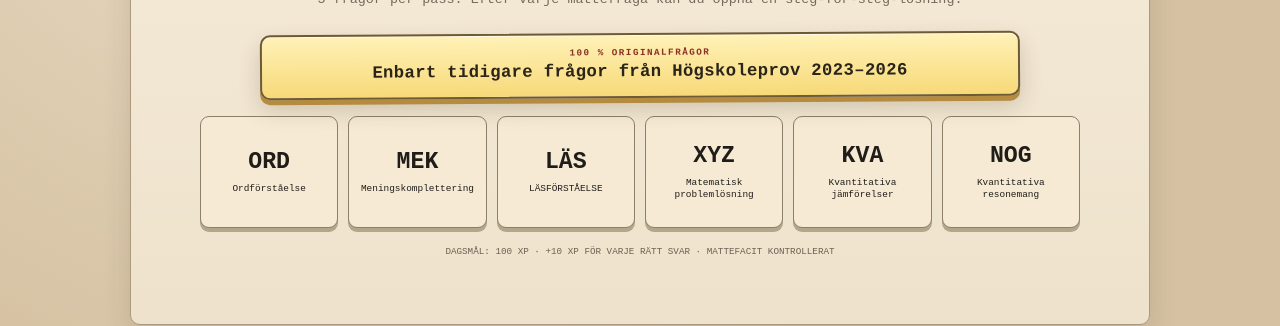
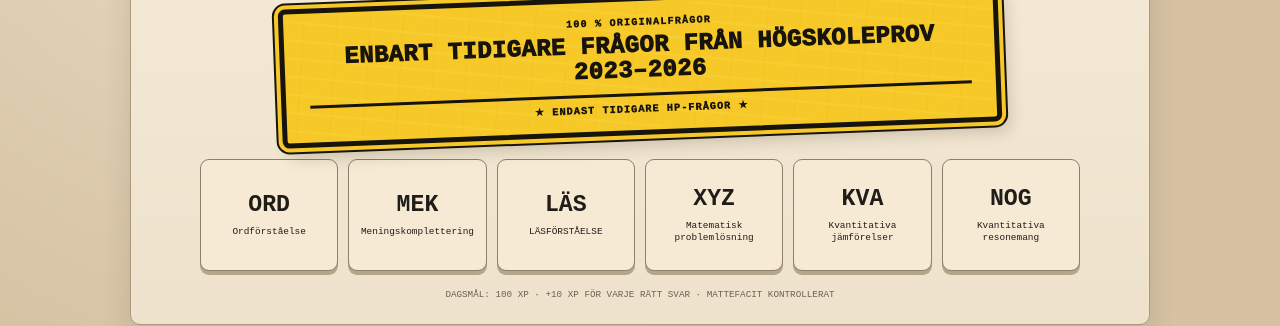
Before and after one commit to kristianberglin-swe/Hp-snabben, a plain HTML site: page index.html in a window 1280 px wide. Shown: the part 474-800 px from the top of the page. Drawn offline with Linux system fonts and the light colour scheme.

Commit message:
Add files via upload

```diff
--- a/index.html
+++ b/index.html
@@ -317,6 +317,104 @@
 <meta name="application-name" content="HP-snabben">
 <meta name="theme-color" content="#f4ead7">
 
+
+<style id="source-badge-stamp-style">
+/* Endast den gula informationsrutan ändras – övrig layout lämnas orörd. */
+.sourceBadge{
+  position:relative!important;
+  width:min(720px,90%)!important;
+  margin:10px auto 24px!important;
+  padding:17px 24px 16px!important;
+  box-sizing:border-box!important;
+
+  background:#f6c928!important;
+  color:#17130d!important;
+  border:5px solid #17130d!important;
+  border-radius:7px!important;
+
+  box-shadow:
+    0 0 0 4px #f6c928,
+    0 0 0 6px #17130d,
+    7px 10px 16px rgba(53,39,15,.20)!important;
+
+  text-align:center!important;
+  transform:rotate(-2.2deg)!important;
+  transform-origin:center!important;
+  overflow:hidden!important;
+}
+
+/* Sliten/stämplad yta utan bildfil */
+.sourceBadge::before{
+  content:""!important;
+  position:absolute!important;
+  inset:3px!important;
+  pointer-events:none!important;
+  opacity:.22!important;
+  background:
+    repeating-linear-gradient(7deg,
+      transparent 0 8px,
+      rgba(255,255,255,.85) 9px 10px,
+      transparent 11px 18px),
+    repeating-linear-gradient(96deg,
+      transparent 0 17px,
+      rgba(25,20,12,.55) 18px 19px,
+      transparent 20px 33px)!important;
+  mix-blend-mode:soft-light!important;
+}
+
+.sourceBadge::after{
+  content:"★   ENDAST TIDIGARE HP-FRÅGOR   ★"!important;
+  position:relative!important;
+  display:block!important;
+  margin-top:10px!important;
+  padding-top:8px!important;
+  border-top:3px solid #17130d!important;
+  font-size:.64rem!important;
+  line-height:1!important;
+  font-weight:1000!important;
+  letter-spacing:.10em!important;
+}
+
+.sourceBadgeTop{
+  position:relative!important;
+  display:block!important;
+  margin:0 0 4px!important;
+  color:#17130d!important;
+  font-size:.63rem!important;
+  line-height:1.05!important;
+  font-weight:1000!important;
+  letter-spacing:.12em!important;
+  text-transform:uppercase!important;
+}
+
+.sourceBadge strong{
+  position:relative!important;
+  display:block!important;
+  max-width:100%!important;
+  color:#17130d!important;
+  font-size:clamp(1rem,2.15vw,1.5rem)!important;
+  line-height:1.05!important;
+  font-weight:1000!important;
+  letter-spacing:.015em!important;
+  text-transform:uppercase!important;
+}
+
+@media(max-width:650px){
+  .sourceBadge{
+    width:88%!important;
+    margin:8px auto 20px!important;
+    padding:14px 14px 13px!important;
+    transform:rotate(-1.7deg)!important;
+    border-width:4px!important;
+  }
+  .sourceBadge::after{
+    font-size:.48rem!important;
+    letter-spacing:.06em!important;
+  }
+  .sourceBadgeTop{font-size:.52rem!important}
+}
+</style>
+
 </head>
 <body>
 <div class="xpHud xpWide" id="xpHud">
```
